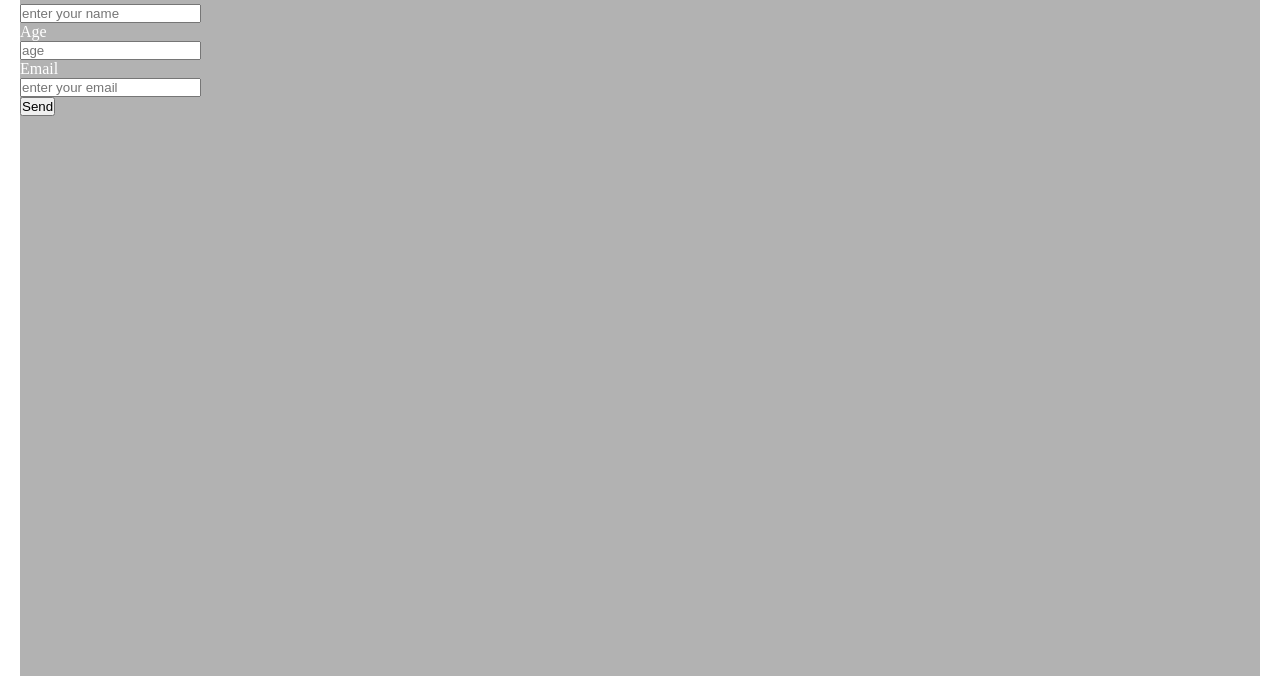
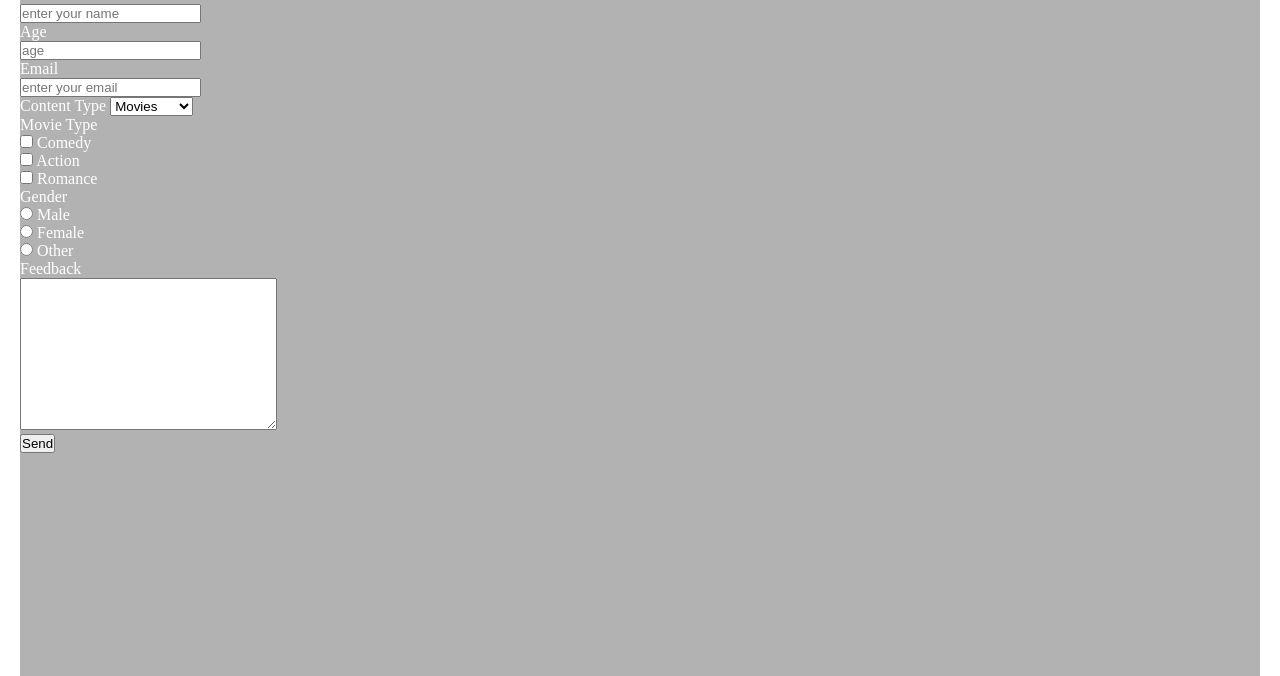
Before and after one commit to kereciyasin/html-css-projekte-2023, a plain HTML site: page 02-Projekt(netflix_survey_form)-HTML/index.html in a window 1280 px wide. Shown: the part 124-800 px from the top of the page. Drawn offline with Linux system fonts and the light colour scheme; a web font is replaced by a local one.

Commit message:
feedback

```diff
--- a/02-Projekt(netflix_survey_form)-HTML/index.html
+++ b/02-Projekt(netflix_survey_form)-HTML/index.html
@@ -56,6 +56,52 @@
               placeholder="enter your email"
             />
           </div>
+          <div class="input-box">
+            <label for="">Content Type</label>
+            <select name="content" id="dropdown">
+              <option value="movies">Movies</option>
+              <option value="series">Series</option>
+              <option value="tv-shows">TV Shows</option>
+            </select>
+          </div>
+          <div class="input-box" id="checkbox">
+            <label for="">Movie Type</label><br />
+            <input type="checkbox" name="movie1" id="first-check" />
+            <label for="first-check">Comedy</label>
+            <br />
+            <input type="checkbox" name="movie2" id="second-check" />
+            <label for="first-check">Action</label>
+            <br />
+            <input type="checkbox" name="movie3" id="third-check" />
+            <label for="first-check">Romance</label>
+            <br />
+          </div>
+
+          <div class="input-box" id="radio">
+            <label for="">Gender</label> <br />
+            <input type="radio" name="gender1" id="first-radio" value="Male" />
+            <label for="first-radio">Male</label><br />
+            <input
+              type="radio"
+              name="gender2"
+              id="second-radio"
+              value="female"
+            />
+            <label for="second-radio">Female</label><br />
+            <input type="radio" name="gender3" id="third-radio" value="Other" />
+            <label for="third-radio">Other</label>
+          </div>
+
+          <div class="input-box">
+            <label for="feedback">Feedback</label><br />
+            <textarea
+              name="feedback"
+              id="feedback"
+              cols="30"
+              rows="10"
+            ></textarea>
+          </div>
+
           <div class="form-submit">
             <button id="form-button">Send</button>
           </div>
```
